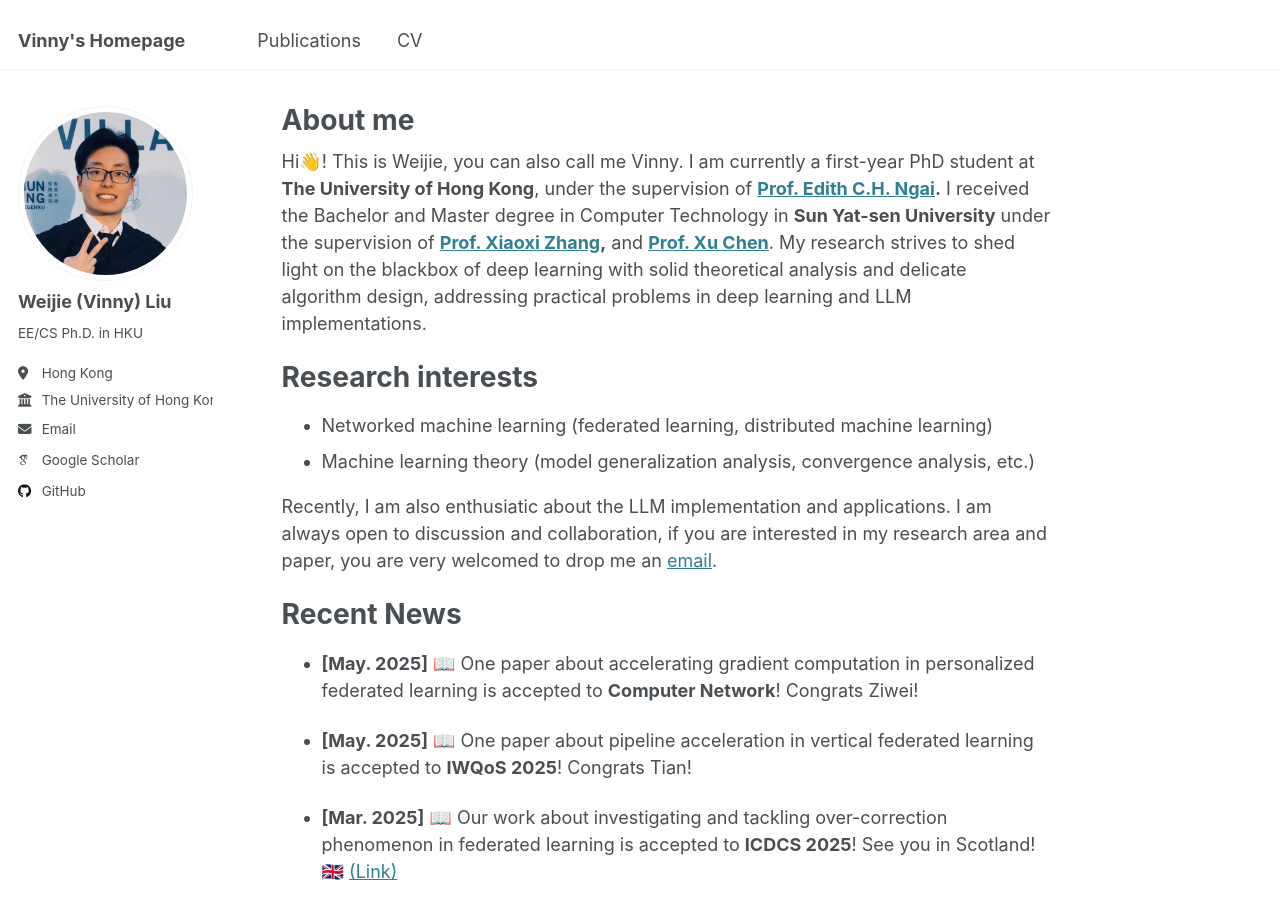
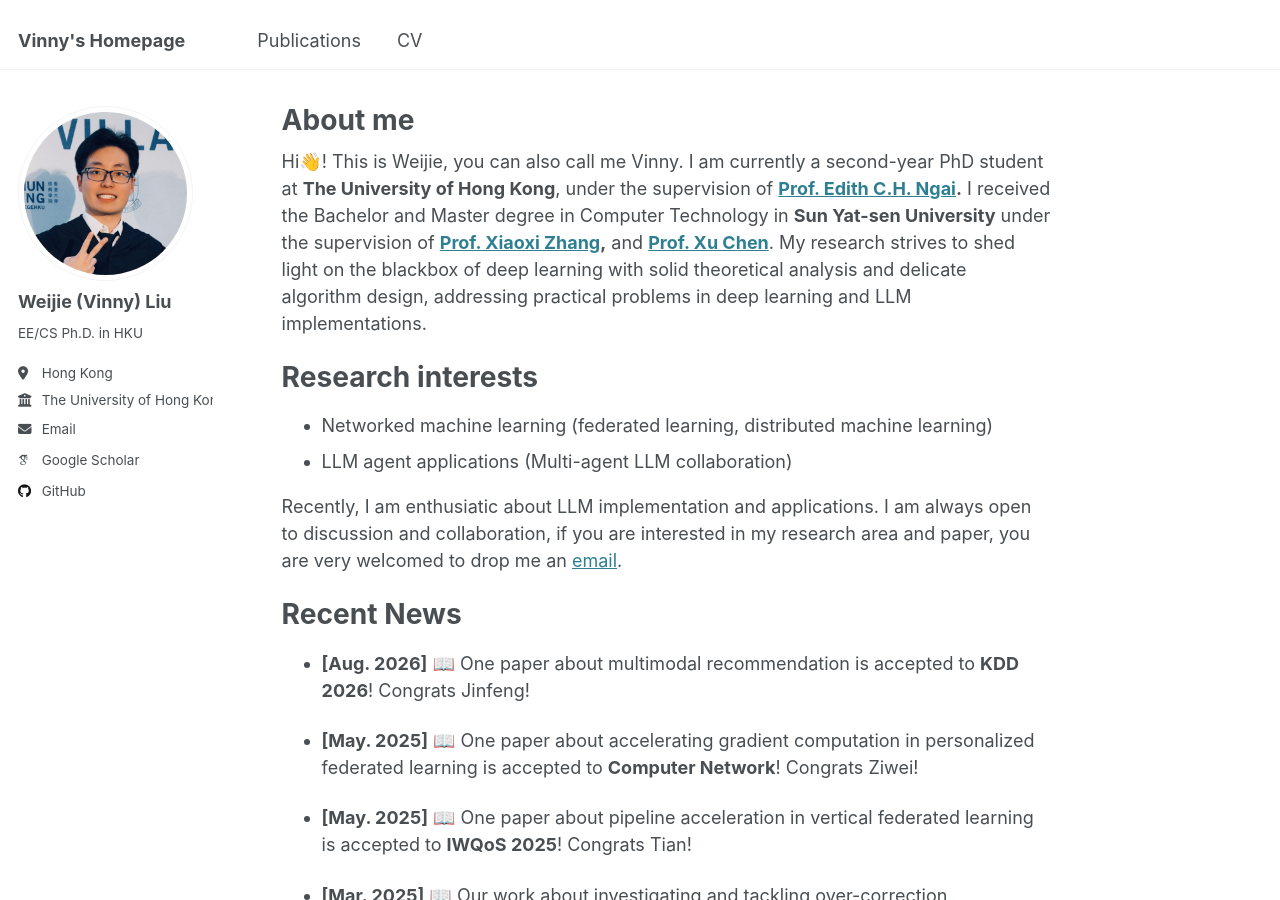
Before and after one commit to VinnyLiu0817/VinnyLiu0817.github.io, a Jekyll site: the page built from _pages/about.md, in a window 1280 px wide and 900 px high. Built offline with Jekyll 4.4.1, drawn with Linux system fonts in a browser that asks for light colours; emoji names are drawn with the system emoji font; some web fonts are replaced.

Commit message:
2026 Aug update

```diff
--- a/_pages/about.md
+++ b/_pages/about.md
@@ -7,17 +7,19 @@ redirect_from:
   - /about.html
 ---
 
-Hi:wave:! This is Weijie, you can also call me Vinny. I am currently a first-year PhD student at **The University of Hong Kong**, under the supervision of **[Prof. Edith C.H. Ngai](https://www.eee.hku.hk/~iotlab/EdithNgai.html).** I received the Bachelor and Master degree in Computer Technology in **Sun Yat-sen University** under the supervision of **[Prof. Xiaoxi Zhang](https://0xxz.github.io),** and **[Prof. Xu Chen](https://sites.google.com/view/xcsysu/home)**. My research strives to shed light on the blackbox of deep learning with solid theoretical analysis and delicate algorithm design, addressing practical problems in deep learning and LLM implementations.
+Hi:wave:! This is Weijie, you can also call me Vinny. I am currently a second-year PhD student at **The University of Hong Kong**, under the supervision of **[Prof. Edith C.H. Ngai](https://www.eee.hku.hk/~iotlab/EdithNgai.html).** I received the Bachelor and Master degree in Computer Technology in **Sun Yat-sen University** under the supervision of **[Prof. Xiaoxi Zhang](https://0xxz.github.io),** and **[Prof. Xu Chen](https://sites.google.com/view/xcsysu/home)**. My research strives to shed light on the blackbox of deep learning with solid theoretical analysis and delicate algorithm design, addressing practical problems in deep learning and LLM implementations.
 
 Research interests
 ======
 * Networked machine learning (federated learning, distributed machine learning)
-* Machine learning theory (model generalization analysis, convergence analysis, etc.)
+* LLM agent applications (Multi-agent LLM collaboration)
 
-Recently, I am also enthusiatic about the LLM implementation and applications. I am always open to discussion and collaboration, if you are interested in my research area and paper, you are very welcomed to drop me an [email](liuwj0817@connect.hku.hk).
+Recently, I am enthusiatic about LLM implementation and applications. I am always open to discussion and collaboration, if you are interested in my research area and paper, you are very welcomed to drop me an [email](liuwj0817@connect.hku.hk).
 
 Recent News
 ======
+* **[Aug. 2026]** :book: One paper about multimodal recommendation is accepted to **KDD 2026**! Congrats Jinfeng!
+
 * **[May. 2025]** :book: One paper about accelerating gradient computation in personalized federated learning is accepted to **Computer Network**! Congrats Ziwei!
 
 * **[May. 2025]** :book: One paper about pipeline acceleration in vertical federated learning is accepted to **IWQoS 2025**! Congrats Tian!
```
